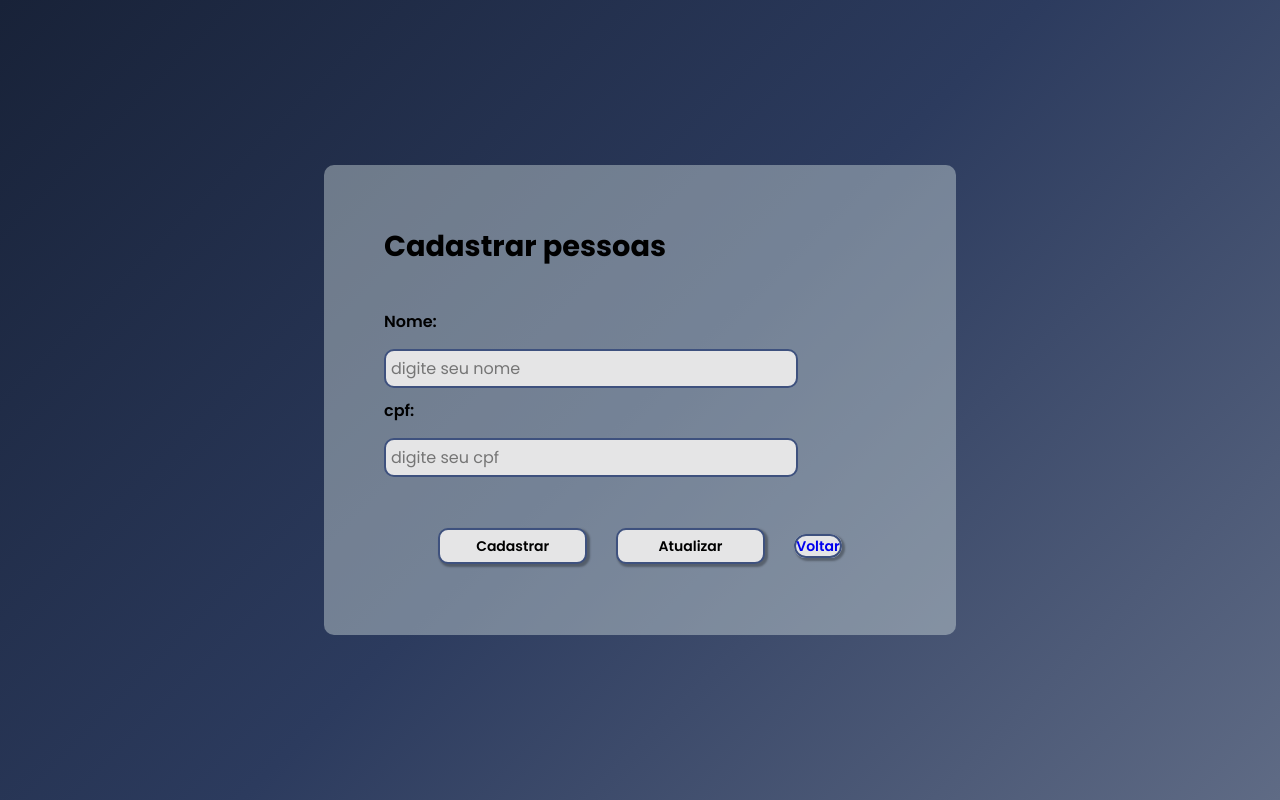
After one commit to Paulo2991/projeto-python-flash, a Flask app: page /pessoas in a window 1280 px wide. The commit adds this page. Run offline with Flask 3, Linux system fonts and the light colour scheme.

Commit message:
Interfaces

```diff
--- a/app.py
+++ b/app.py
@@ -1,5 +1,5 @@
 import sqlite3
-from flask import Flask, request, g, jsonify
+from flask import Flask, request, g, jsonify,render_template,redirect, url_for
 
 
 DATABASE = 'pessoa.db'
@@ -35,28 +35,26 @@ def init_db():
 
 
 #   ROTA PARA CADASTRAR UMA NOVA PESSOA NA TABELA
-@app.route("/pessoas", methods=["POST"])
+@app.route("/pessoas", methods=["GET","POST"])
 def cadastrarPessoas():
-    try:
-        data = request.get_json()
-        cursor = get_db().cursor()
-        sqlInsertPessoas = "INSERT INTO pessoa (nome, cpf) VALUES (?, ?);"
-        if "nome" not in data :
-            return {"message": "nome é obrigatório."}, 400
-        if "cpf" not in data :
-            return {"message": "cpf é obrigatório."}, 400
-        cursor.execute(sqlInsertPessoas, (data["nome"], data["cpf"]))
-
-        get_db().commit()
-
-        return {
-            "id": cursor.lastrowid,
-            "nome": data["nome"],
-            "cpf": data["cpf"]
-            }
-    except Exception as ex:
-        return {"message": "erro interno do servidor."}, 500
-
+    if request.method == "POST":
+        try:
+            data = request.get_json()
+            cursor = get_db().cursor()
+            sqlInsertPessoas = "INSERT INTO pessoa (nome, cpf) VALUES (?, ?);"
+            if "nome" not in data :
+                return {"message": "nome é obrigatório."}, 400
+            if "cpf" not in data :
+                return {"message": "cpf é obrigatório."}, 400
+            cursor.execute(sqlInsertPessoas, (data["nome"], data["cpf"]))
+            get_db().commit()
+            pessoas = []
+            pessoa = {"id": cursor.lastrowid,"nome": data["nome"],"cpf": data["cpf"]}
+            pessoas.append(pessoa)
+            return redirect(url_for('listarPessoas'))
+        except Exception as ex:
+            return {"message": "erro interno do servidor."}, 500
+    return render_template('cadastrar.html')
 
 #   ROTA PARA LISTAR TODAD AS PESSOAS DA TABELA
 @app.route("/", methods=["GET"])
@@ -73,8 +71,8 @@ def listarPessoas():
                 "cpf": row[2]
             }
             pessoas.append(pessoa)
-
-        return jsonify(pessoas)
+            # pessoasCadastradas = jsonify(pessoas)
+        return render_template('index.html', pessoas=pessoas)
     except Exception as ex:
         return {"message": "erro interno do servidor."}, 500
 
@@ -102,8 +100,9 @@ def listarPessoasId(id):
 
 #   ROTA PARA EDITAR UMA PESSOAS DA TABELA, SELECIONANDO PELO ID
 #   METODO PUT, TODAS AS INFORMAÇÕES DA TABELA
-@app.route("/pessoas/<int:id>", methods=["PUT"])
+@app.route("/editar/<int:id>", methods=["GET","POST","PUT"])
 def editarPessoas(id):
+   if request.method == "POST":
     try:
         sqlSelectEditarPessoas = "SELECT * FROM pessoa WHERE id = ?;"
         row = get_db().cursor().execute(sqlSelectEditarPessoas, (id,)).fetchone()
@@ -125,16 +124,25 @@ def editarPessoas(id):
         )
         get_db().commit()
 
+        pessoas = []
         pessoa = {
             "id": id,
             "nome": data["nome"],
             "cpf": data["cpf"]
         }
+        pessoas.append(pessoa)
+        return redirect(url_for('index'))
+    except Exception as ex:
+      return {"message": "erro interno do servidor."}, 500
 
-        return pessoa
-    except Exception as ex:
-        return {"message": "erro interno do servidor."}, 500
-
+    pessoas = []
+    pessoa = {
+      "id": id,
+      "nome": data["nome"],
+      "cpf": data["cpf"]
+    }
+   pessoas.append(pessoa)
+   return render_template('editar.html', pessoa = pessoa)
 
 @app.route("/pessoas/<int:id>", methods=["DELETE"])
 def deletarPessoas(id):
@@ -149,7 +157,7 @@ def deletarPessoas(id):
         get_db().cursor().execute(sqlDeletePessoas, (id,))
         get_db().commit()
 
-        return "", 204
+        "", 204
     except Exception as ex:
         return {"message": "erro interno do servidor."}, 500
 
--- a/static/css/style.css
+++ b/static/css/style.css
@@ -1,49 +1,216 @@
-body {
-  font-family: Arial, sans-serif;
-  margin: 0;
-  padding: 20px;
-}
+@import url('https://fonts.googleapis.com/css2?family=Open+Sans:wght@300&family=Poppins:ital,wght@600&display=swap');
+@import url('https://fonts.googleapis.com/css2?family=Open+Sans:wght@300&family=Poppins:ital,wght@0,100;0,200;0,300;0,400;0,500;0,600;0,700;0,800;0,900;1,100;1,200;1,300;1,400;1,500;1,600;1,700;1,800;1,900&family=Roboto:ital,wght@0,100;0,300;0,400;0,500;0,700;0,900;1,100;1,300;1,400;1,500;1,700;1,900&display=swap');
 
-h1, h2 {
-  color: #333;
-}
-
-form {
-  margin-bottom: 20px;
+* {
+    margin: 0;
+    padding: 0;
 }
 
 label {
-  display: block;
-  margin-bottom: 5px;
+    display: block;
+    margin-bottom: 1%;
 }
 
-input[type="text"] {
-  width: 300px;
-  padding: 5px;
-  margin-bottom: 10px;
+body {
+    width: 100%;
+    height: 100vh;
+    font-family: "Poppins", sans-serif;
+    font-weight: 600;
+    font-style: normal;
+    background: linear-gradient(-45deg, #5f6b85, #2c3b5e, #182238);
 }
 
-button {
-  padding: 7px 15px;
-  background-color: #007bff;
-  color: #fff;
-  border: none;
-  cursor: pointer;
+#form {
+    position: relative;
+    transform: translate(-50%, -50%);
+    top: 50%;
+    left: 50%;
+    background: #deebe967;
+    border-radius: 10px;
+    padding: 60px;
+    width: 40%;
+    height: 350px;
+    align-items: center;
+    font: #0c0d2e;
+    font-family: "Poppins", sans-serif;
+    font-size: 16px;
+    display: inline-block;
+    animation: iniciar 1.6s ease-out;
+    pointer-events: all;
 }
 
-button:hover {
-  background-color: #0056b3;
+.titulo {
+    font-size: 1.8em;
+    margin-bottom: 8%;
+
 }
 
-#mensagem {
-  margin-bottom: 10px;
+.titulo2 {
+    font-size: 1.8em;
+    margin-bottom: 10%;
+    display: inline-block;
+    margin-right: 15px;
+    margin-top: -15px;
 }
 
-ul {
-  list-style-type: none;
-  padding: 0;
+.input_id,
+.input_nome,
+.input_cpf {
+    width: 400px;
+    border-radius: 10px;
+    border: 2px #3e517e solid;
+    margin: 10px 0px;
+    padding: 5px;
+    font-family: "Poppins", sans-serif;
+    font-size: 16px;
+    background: #e5e5e6;
+
 }
 
-li {
-  margin-bottom: 5px;
+#botoes {
+    margin-top: 8%;
+    text-align: center;
+    width: 100%;
 }
+
+#cadastrar,
+#atualizar {
+    font-family: "Poppins", sans-serif;
+    font-weight: 600;
+    font-style: normal;
+    font-size: 14px;
+    width: 29%;
+    height: 36px;
+    text-align: center;
+    background: #e5e5e6;
+    border-radius: 10px;
+    border: 2px #3e517e solid;
+    cursor: pointer;
+    box-shadow: 2px 2px 2px 1px rgba(0, 0, 0, 0.3);
+}
+
+#cadastrar:hover,
+#atualizar:hover,
+#excluir:hover {
+    background: #ffffff;
+    font-weight: 700;
+    font-size: 14px;
+}
+
+.excluir{
+    font-family: "Poppins", sans-serif;
+    font-weight: 600;
+    font-style: normal;
+    font-size: 14px;
+    width: 50px;
+    height: 36px;
+    text-decoration: none;
+    text-align: center;
+    background: #e5e5e6;
+    border-radius: 15px;
+    border: 2px #3e517e solid;
+    cursor: pointer;
+    box-shadow: 2px 2px 2px 1px rgba(0, 0, 0, 0.3);
+}
+
+
+#atualizar {
+    margin: 0 5% 0 5%;
+}
+
+@keyframes iniciar {
+    0% {
+        top: -20%;
+        opacity: 1%;
+        pointer-events: none;
+    }
+
+    100% {
+        top: 50%;
+        opacity: 100%;
+        pointer-events: all;
+    }
+}
+
+
+.lista {
+    position: absolute;
+    transform: translate(-50%, -50%);
+    top: 50%;
+    left: 50%;
+    background: #deebe967;
+    border-radius: 10px;
+    padding: 60px;
+    width: 60%;
+    height: 350px;
+    align-items: center;
+    font: #0c0d2e;
+    font-family: "Poppins", sans-serif;
+    font-size: 16px;
+    display: inline-block;
+    animation: iniciar 1.6s ease-out;
+    pointer-events: all;
+
+}
+
+table,
+th,
+td {
+    border: 1px #3e517e solid;
+    border-collapse: collapse;
+}
+
+table {
+    width: 100%;
+    line-height: 25px;
+    border: 2px #3e517e solid;
+}
+
+th {
+    background: #8e8e92;
+}
+
+td {
+    padding-left: 10px;
+    text-decoration: none;
+    font-family: "Roboto", sans-serif;
+    font-weight: 300;
+    font-style: normal;
+}
+
+table tr:nth-child(odd) {
+    background: #d9d9da;
+}
+
+table tr:nth-child(even) {
+    background: #ffffff;
+}
+
+#btn-atualizar {
+    display: inline-block;
+
+}
+
+img {
+    width: 30px;
+    height: auto;
+    margin-left: 10px;
+    transform: translate(-25%, -5%);
+    cursor: pointer;
+    padding-top: 6px;
+    padding-left: 2px;
+}
+
+.fundo-botao-atualizar:hover {
+    background-color: #ffffff;
+}
+
+.fundo-botao-atualizar {
+    width: 40px;
+    height: 40px;
+    border-radius: 20px;
+    border: 2px #3e517e solid;
+    background-color: #e5e5e6;
+    box-shadow: 2px 2px 2px 1px rgba(0, 0, 0, 0.3);
+
+}
--- /dev/null
+++ b/templates/cadastrar.html
@@ -0,0 +1,33 @@
+<!DOCTYPE html>
+<html lang="pt-br">
+<head>
+  <meta charset="UTF-8">
+  <meta name="viewport" content="width=device-width, initial-scale=1.0">
+  <link rel="stylesheet"  href="{{ url_for('static', filename='css/style.css') }}">
+  <title>Cadastrar Pessoas</title>
+</head>
+<body>
+    <!-- Formulário para cadastrar uma nova pessoa -->
+    <div id="form">
+        <div>
+            <form action="/pessoas" method="post">
+            <h2 class="titulo">Cadastrar pessoas</h2>
+        </div>
+        <div class="input">
+            <label for="Nome">Nome:</label>
+            <input class="input_nome" id="nome" name="nome" placeholder="digite seu nome" type="text">
+        </div>
+        <div class="input">
+            <label for="cpf">cpf:</label>
+            <input class="input_cpf" id="cpf" name="cpf" placeholder="digite seu cpf" type="text">
+        </div>
+        <div id="botoes">
+            <div>
+                <button id="cadastrar" type="submit">Cadastrar</button>
+                <button id="atualizar" type="button">Atualizar</button>
+                <a class="excluir" href="{{ url_for('listarPessoas') }}">Voltar</a>
+            </div>
+        </div>
+    </div>
+</body>
+</html>
```
Also changed, not shown: templates/editar.html (+22 -9 lines), templates/index.html (+44 -24 lines), pessoa.db.
